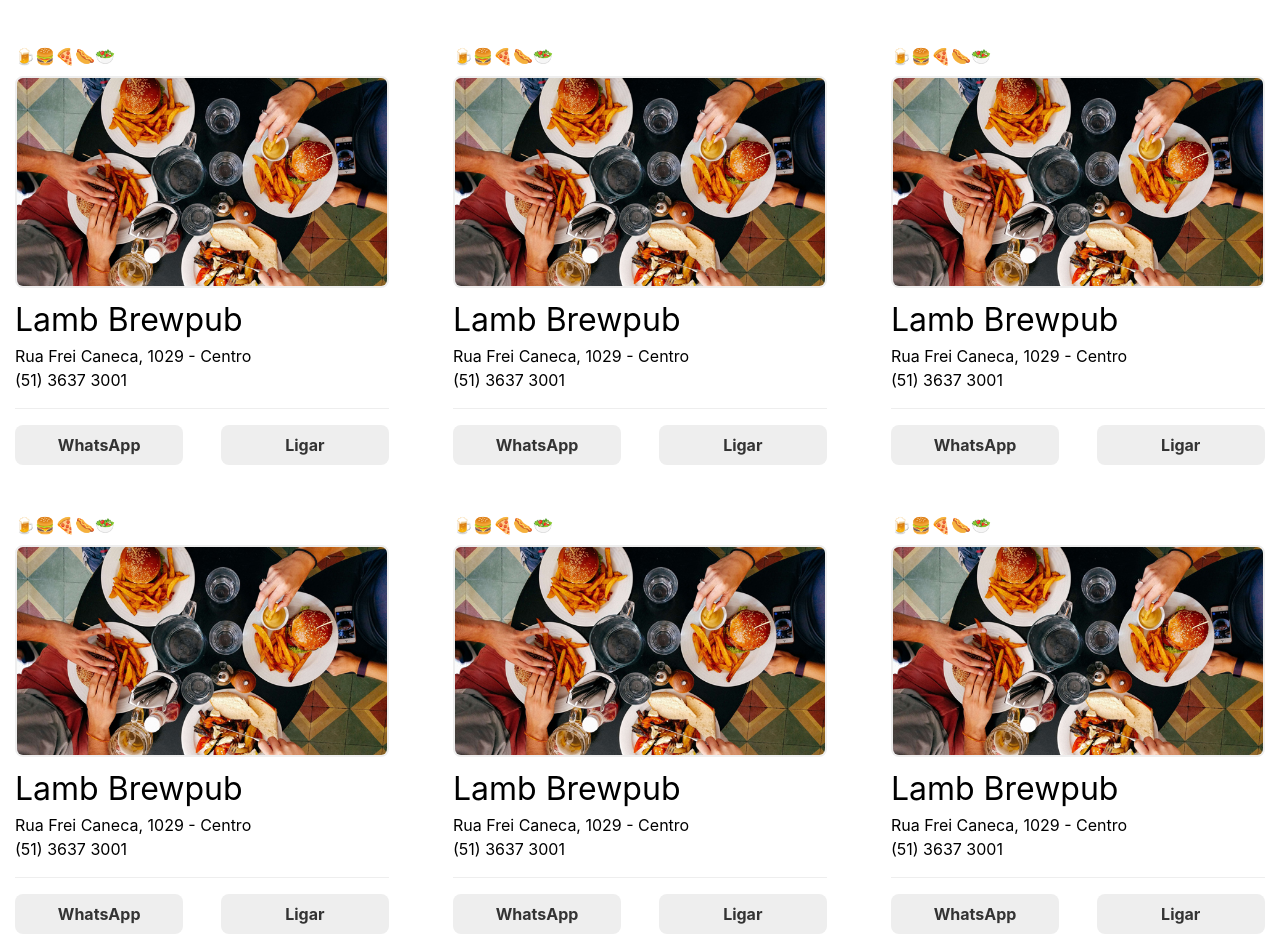
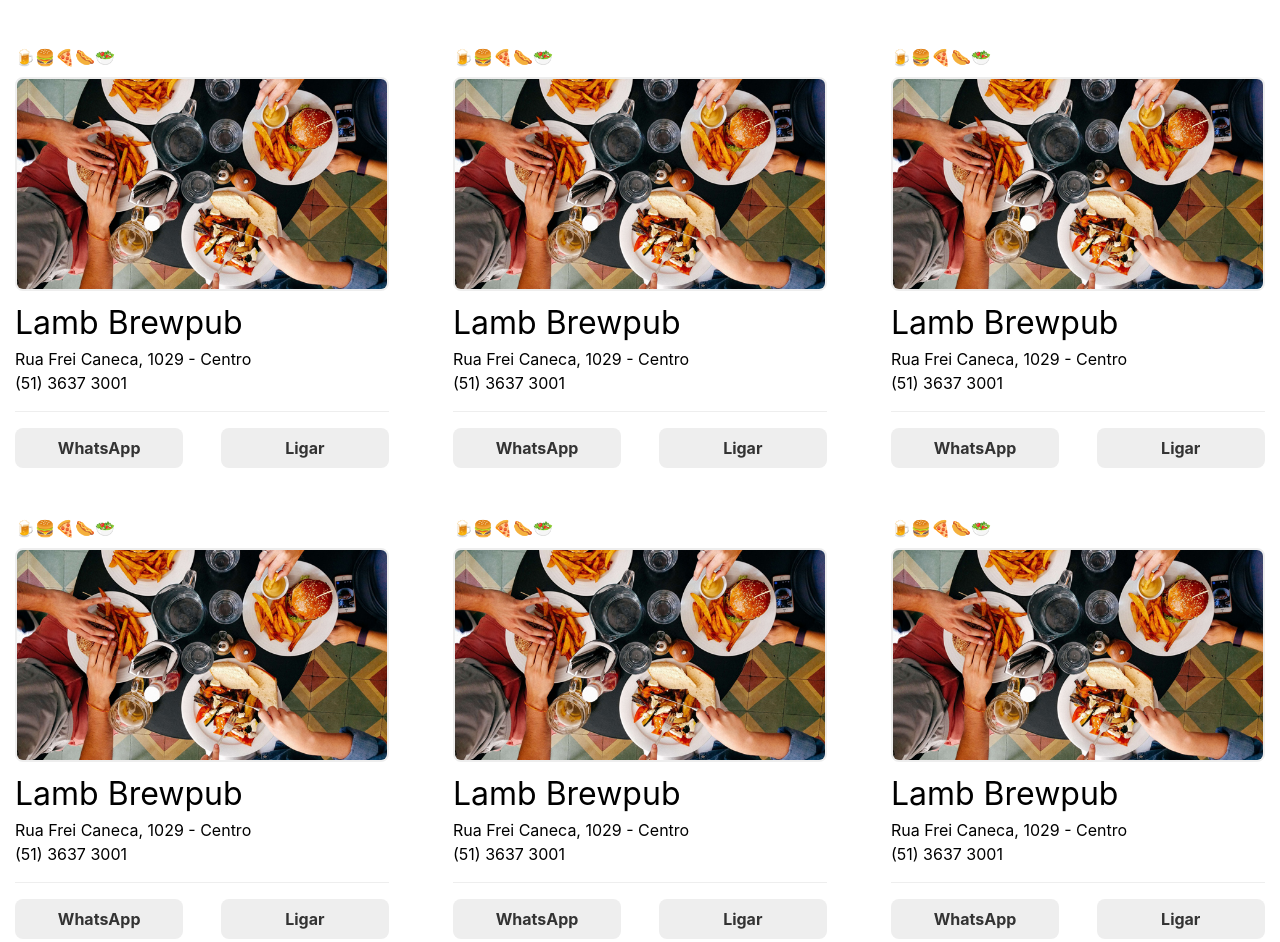
Before and after one commit to YuriBrunetto/laricai, a Gatsby site: page / in a window 1280 px wide. Shown: the part 919-1861 px from the top of the page. Built offline with nearby package versions, Linux system fonts and the light colour scheme; Gatsby itself is replaced by a stand-in of ours.

Commit message:
add gatsby image

```diff
--- a/gatsby-config.js
+++ b/gatsby-config.js
@@ -1,7 +1,7 @@
 module.exports = {
   siteMetadata: {
-    title: `LariCaí - Guia para tele-entrega de Restaurantes e Bares no Vale do Caí`,
-    description: `Guia de restaurantes e bares com tele-entrega no Vale do Caí - RS.`,
+    title: `LariCaí`,
+    description: `Guia para tele-entrega de Restaurantes e Bares no Vale do Caí`,
     author: `@brun3tto`,
   },
   plugins: [
--- a/src/components/Establishment/index.js
+++ b/src/components/Establishment/index.js
@@ -1,18 +1,22 @@
 import React from 'react'
 
 import Actions from '../Actions'
+import Image from '../Image'
 import { EstablishmentWrapper } from './styles'
 
 const Establishment = () => (
   <EstablishmentWrapper>
-    <span role="img" className="emojis" aria-label="Categorias">🍺🍔🍕🌭🥗</span>
+    <span role="img" className="emojis" aria-label="Categorias">
+      🍺🍔🍕🌭🥗
+    </span>
     <div className="image">
-      <img src="/images/lamb.jpg" alt="Lamb Brewpub" />
+      <Image />
     </div>
 
     <div className="title">Lamb Brewpub</div>
     <div className="description">
-      Rua Frei Caneca, 1029 - Centro<br />
+      Rua Frei Caneca, 1029 - Centro
+      <br />
       (51) 3637 3001
     </div>
 
--- a/src/components/Establishment/styles.js
+++ b/src/components/Establishment/styles.js
@@ -11,19 +11,6 @@ export const EstablishmentWrapper = styled.div`
     border-radius: 8px;
     overflow: hidden;
     position: relative;
-
-    &:before {
-      content: '';
-      display: block;
-      padding-bottom: 56.25%;
-    }
-
-    img {
-      width: 100%;
-      position: absolute;
-      left: 0;
-      top: 0;
-    }
   }
 
   .title {
--- /dev/null
+++ b/src/components/Image/index.js
@@ -0,0 +1,21 @@
+import React from 'react'
+import { useStaticQuery, graphql } from 'gatsby'
+import Img from 'gatsby-image'
+
+const Image = () => {
+  const { establishmentImage } = useStaticQuery(graphql`
+    query {
+      establishmentImage: file(relativePath: { eq: "lamb.jpg" }) {
+        childImageSharp {
+          fluid(maxWidth: 374, maxHeight: 212) {
+            ...GatsbyImageSharpFluid
+          }
+        }
+      }
+    }
+  `)
+
+  return <Img fluid={establishmentImage.childImageSharp.fluid} />
+}
+
+export default Image
```
